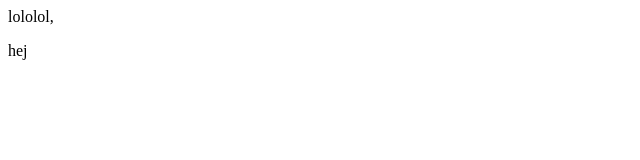
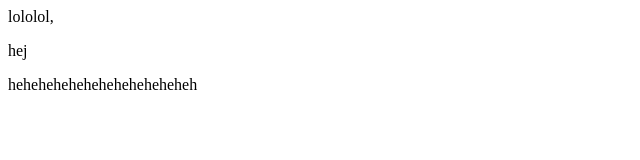
Before and after one commit to ThePhilipJuhl/Good-clothing-, a plain HTML site: page index.html in a window 1280 px wide. Shown: the whole page, without its empty margins (0-640 px from the left). Drawn offline with Linux system fonts and the light colour scheme.

Commit message:
heheheh omg nej må man ikke

```diff
--- a/index.html
+++ b/index.html
@@ -8,5 +8,6 @@
 <body>
     lololol,
     <p>hej</p>
+    <p>heheheheheheheheheheheheh</p>
 </body>
 </html>
```
